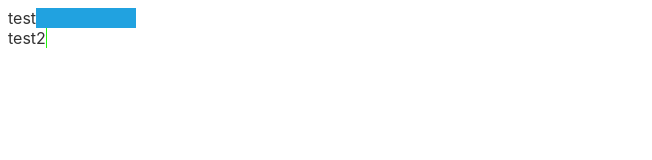
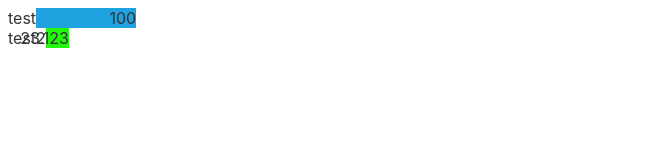
Before and after one commit to JackyChanzijian/svelte-grapher, a Svelte app: page / in a window 1280 px wide. Shown: the top 160 px of the page, without its empty margins (0-652 px from the left). Built offline with nearby package versions, Linux system fonts and the light colour scheme.

Commit message:
display data value on bar

```diff
--- a/src/App.svelte
+++ b/src/App.svelte
@@ -2,7 +2,7 @@
 	import BarGraph from "./BarGraph.svelte";
 	import Sheet from "./Sheet.svelte";
 
-	let datas = [{ name: "test", value: 100}, { name: "test2", value: 0.23123}];
+	let datas = [{ name: "test", value: 100}, { name: "test2", value: 23.123}];
 
 	let dataValue = 0;
 	let dataName = "";
--- a/src/Bar.svelte
+++ b/src/Bar.svelte
@@ -14,6 +14,7 @@
             --width: {data.value}px;
             --color: {randomColor()};
         "
+        content="{data.value}"
     >
     </div>
 </main>
@@ -30,4 +31,8 @@
         height: inherit ;
         background-color: var(--color);
     }
+    .bar::after {
+        float:right;
+        content: attr(content);
+    }
 </style>
```
